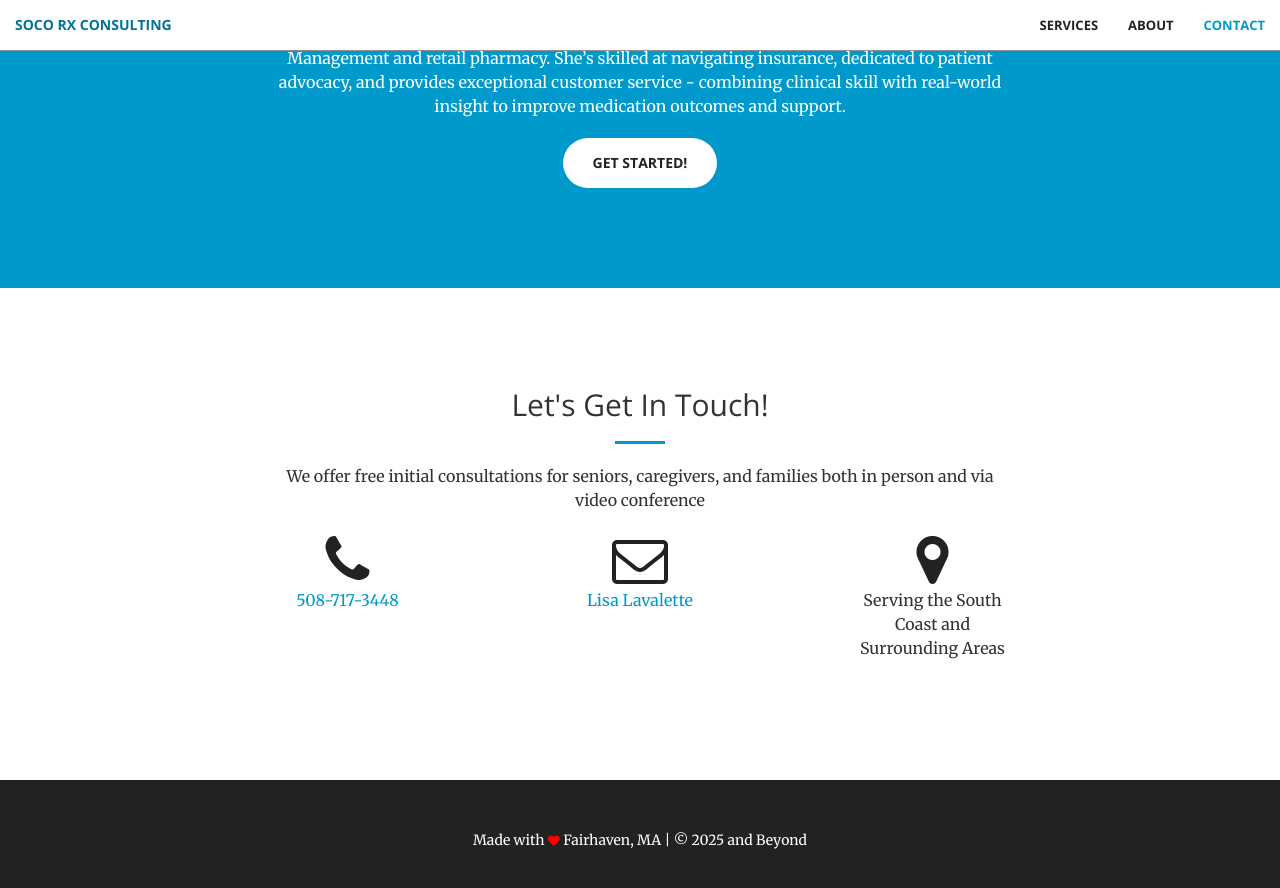
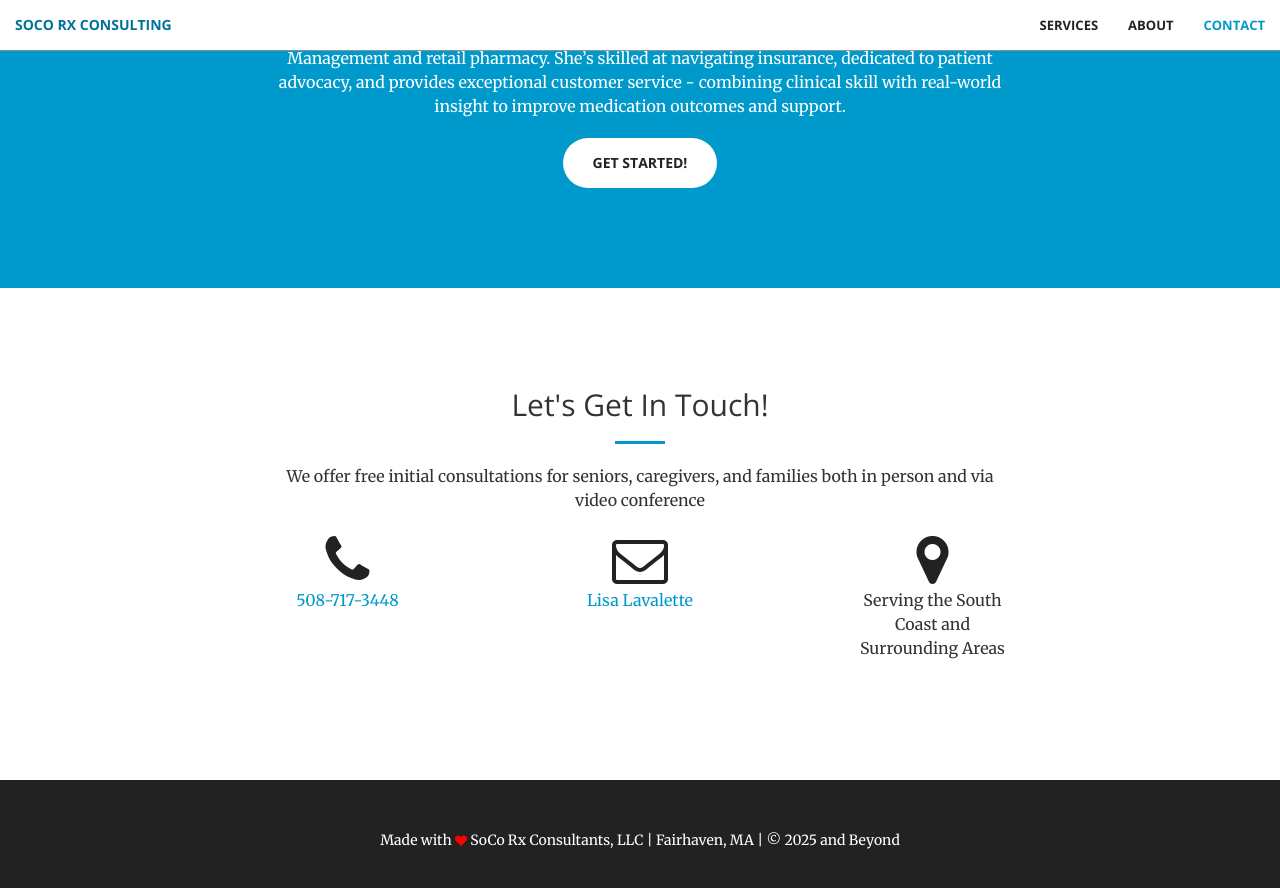
Before and after one commit to edlavalette/edlavalette.github.io, a Jekyll site: the page built from index.html, in a window 1280 px wide and 900 px high, scrolled down 1987 px. Shown: the top 888 px of the window. Built offline with Jekyll 4.4.1, drawn with Linux system fonts in a browser that asks for light colours.

Commit message:
Update aside.html

```diff
--- a/_includes/aside.html
+++ b/_includes/aside.html
@@ -1,7 +1,7 @@
 <aside class="bg-dark">
       <div class="container text-center">
           <!-- <div class="call-to-action">  -->
-              Made with <i class="fa fa-heart" style="font-size:12px;color:red"></i> Fairhaven, MA | &copy; 2025 and Beyond
+              Made with <i class="fa fa-heart" style="font-size:12px;color:red"></i> SoCo Rx Consultants, LLC | Fairhaven, MA | &copy; 2025 and Beyond
           <!-- </div>  -->
       </div>
 </aside>
```
